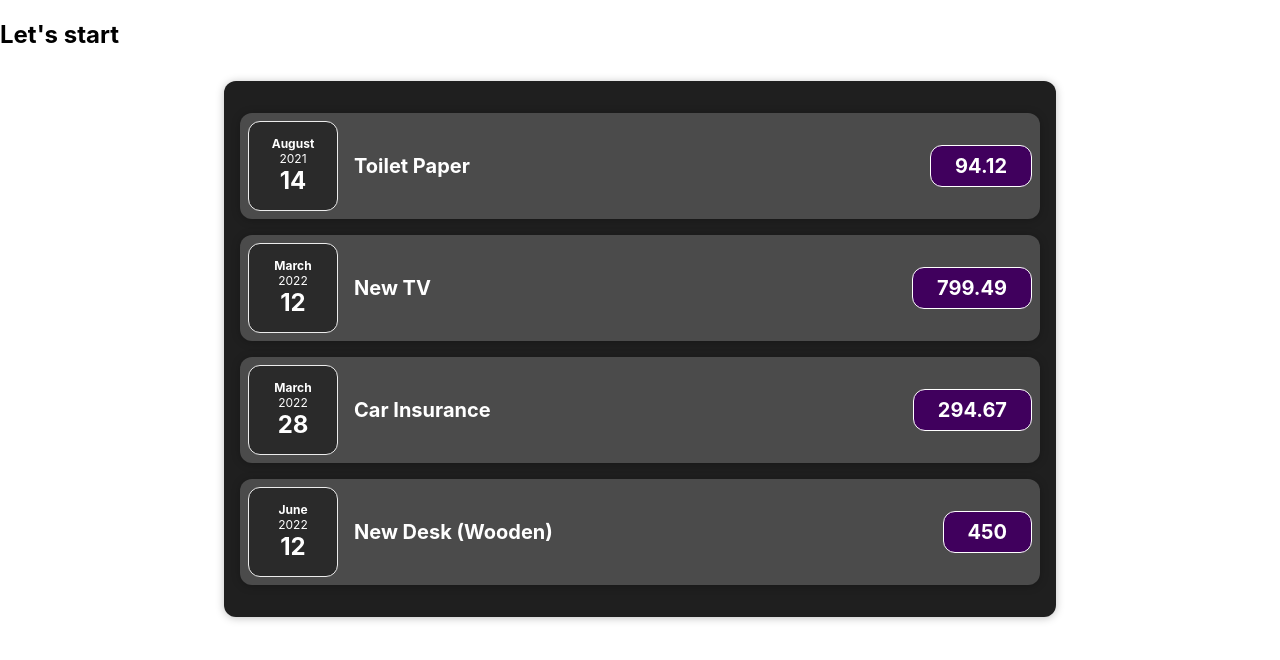
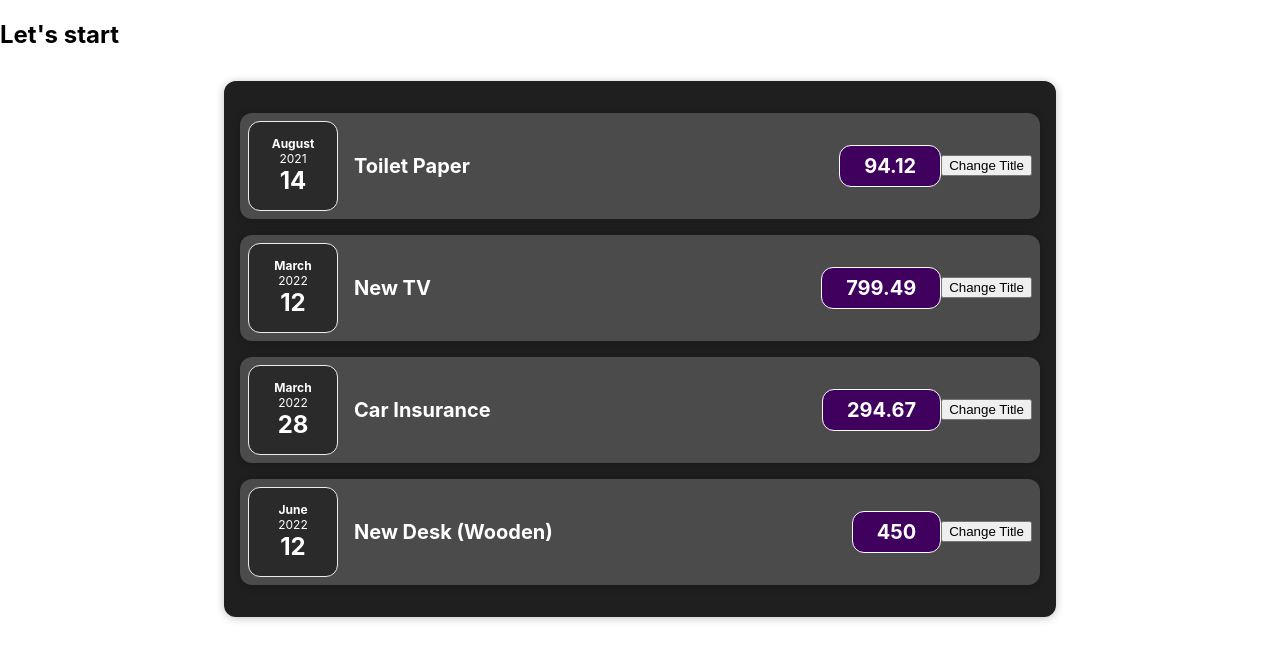
Before and after one commit to anshi06/Expense_Tracker, a React (Create React App) app: page / in a window 1280 px wide. Shown: the top 660 px of the page. Built offline with nearby package versions, Linux system fonts and the light colour scheme.

Commit message:
eventHandeler

```diff
--- a/src/Components/Expenses/ExpenseItem.js
+++ b/src/Components/Expenses/ExpenseItem.js
@@ -7,7 +7,9 @@ function ExpenseItem(props) {
   // const expenseTitle ='Car Insurance';
   // const expenseAmount = 294.67;
 
-
+  const clickHandler=() =>{
+    console.log("clicked!!!");
+  }
 
   return (
     // there should be only one root element inside return
@@ -38,6 +40,7 @@ function ExpenseItem(props) {
         <h2>{props.title}</h2>
         <div className="expense-item__price">{props.amount}</div>
       </div>
+      <button onClick = {clickHandler}>Change Title</button>
     </Card>
   );
 }
```
